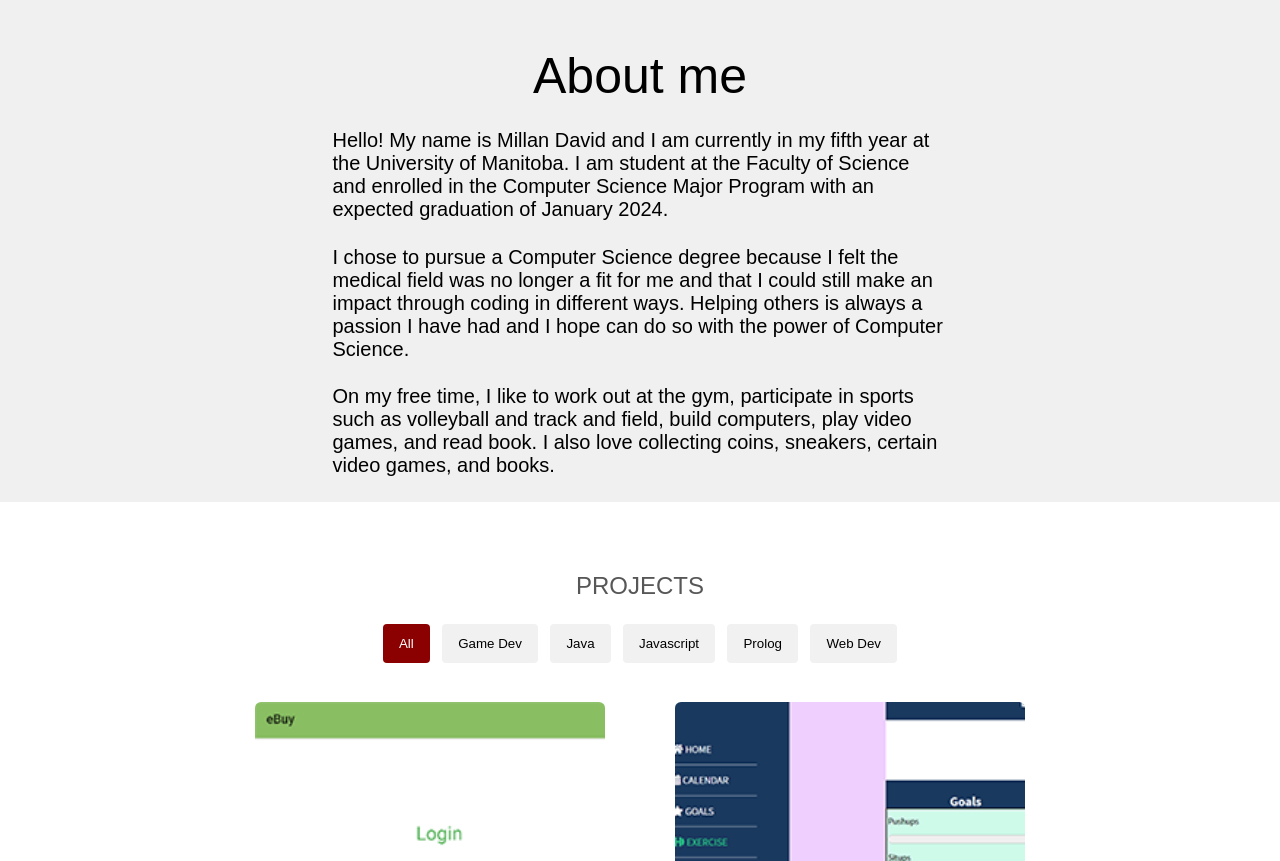
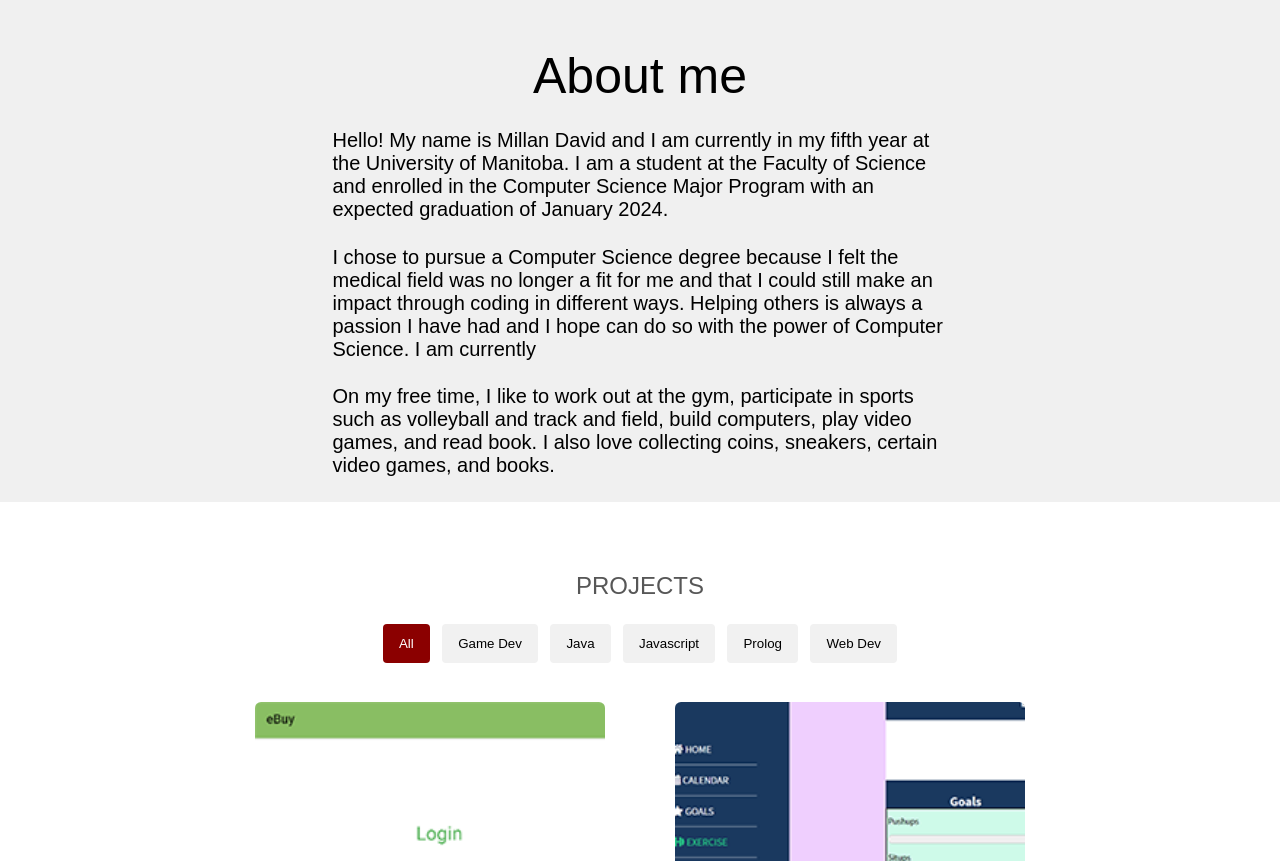
Before and after one commit to millandavid/millandavid.github.io, a plain HTML site: page index.html in a window 1280 px wide. Shown: the part 820-1681 px from the top of the page. Drawn offline with Linux system fonts and the light colour scheme; a web font is replaced by a local one.

Commit message:
Update index.html
updated about me

```diff
--- a/index.html
+++ b/index.html
@@ -42,13 +42,13 @@
           <h1 class="about-title" >About me</h1>
             <p class="about-text">
               Hello! My name is Millan David and I am currently in my fifth year at the University of Manitoba. I am
-              student at the Faculty of Science and enrolled in the Computer Science Major Program with an expected
+              a student at the Faculty of Science and enrolled in the Computer Science Major Program with an expected
               graduation of January 2024.
             </p>
             <p class="about-text">
               I chose to pursue a Computer Science degree because I felt the medical field was no longer a fit for me and that
               I could still make an impact through coding in different ways. Helping others is always a passion I have had and
-              I hope can do so with the power of Computer Science.
+              I hope can do so with the power of Computer Science. I am currently
             </p>
             <p class="about-text">
               On my free time, I like to work out at the gym, participate in sports such as volleyball and track and field,
```
